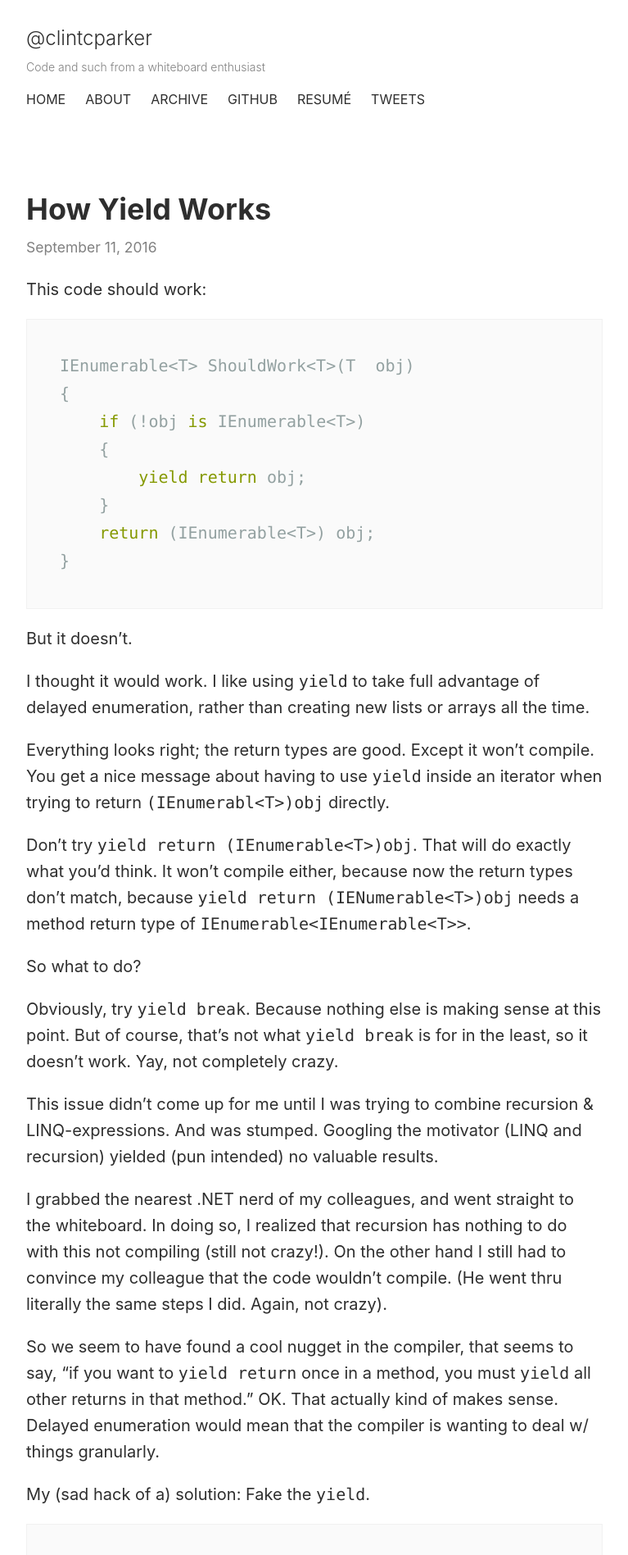
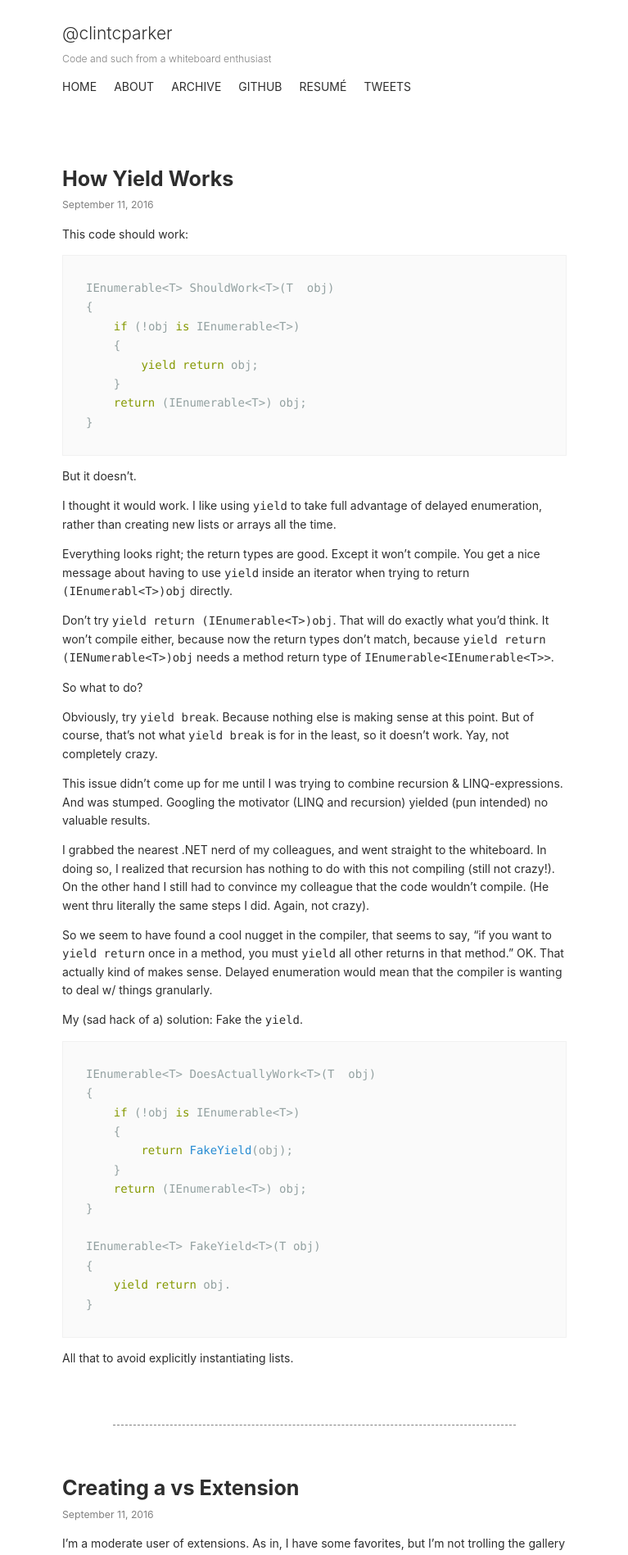
Before and after one commit to clintcparker/clintcparker.github.com, a Jekyll site: the page built from index.html, in a window 1280 px wide. Shown: the top 1897 px of the page at 82% size, without its empty margins (256-1023 px from the left). Built offline with Jekyll 4.4.1, drawn with Linux system fonts in a browser that asks for light colours; the list of posts is cut into pages by our own code.

Commit message:
updated styles

```diff
--- a/_sass/_global.scss
+++ b/_sass/_global.scss
@@ -15,7 +15,7 @@ html {
 
 @media (min-width: 34em) {
     html {
-        font-size: 16px;
+        font-size: 14px;
     }
 }
 
@@ -122,7 +122,7 @@ h1 {
 =======================================*/
 .post {
     padding-bottom: 4em;
-    font-size: 1.25em;
+    font-size: 1em;
     line-height: 1.6;
 }
 
```
